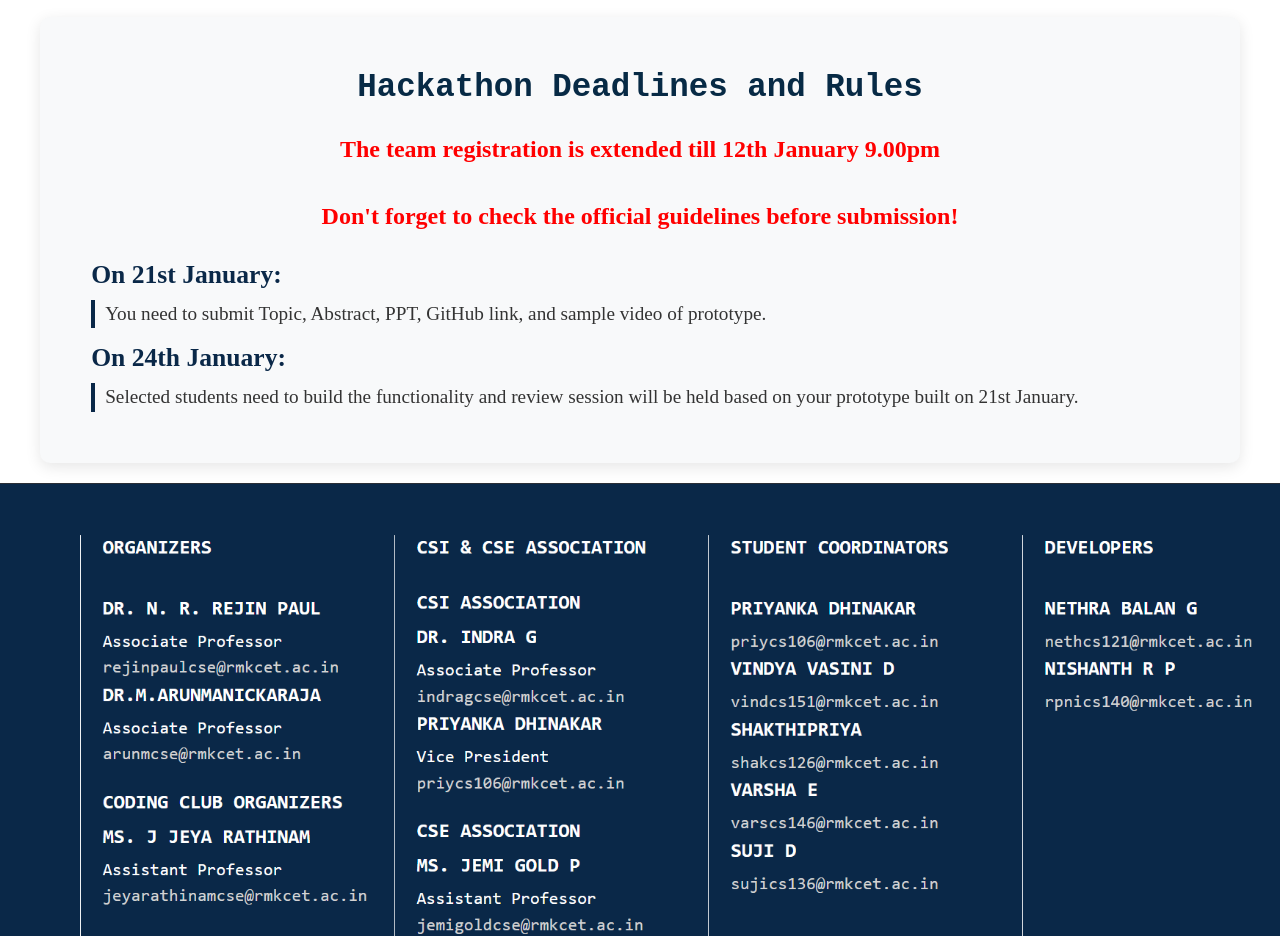
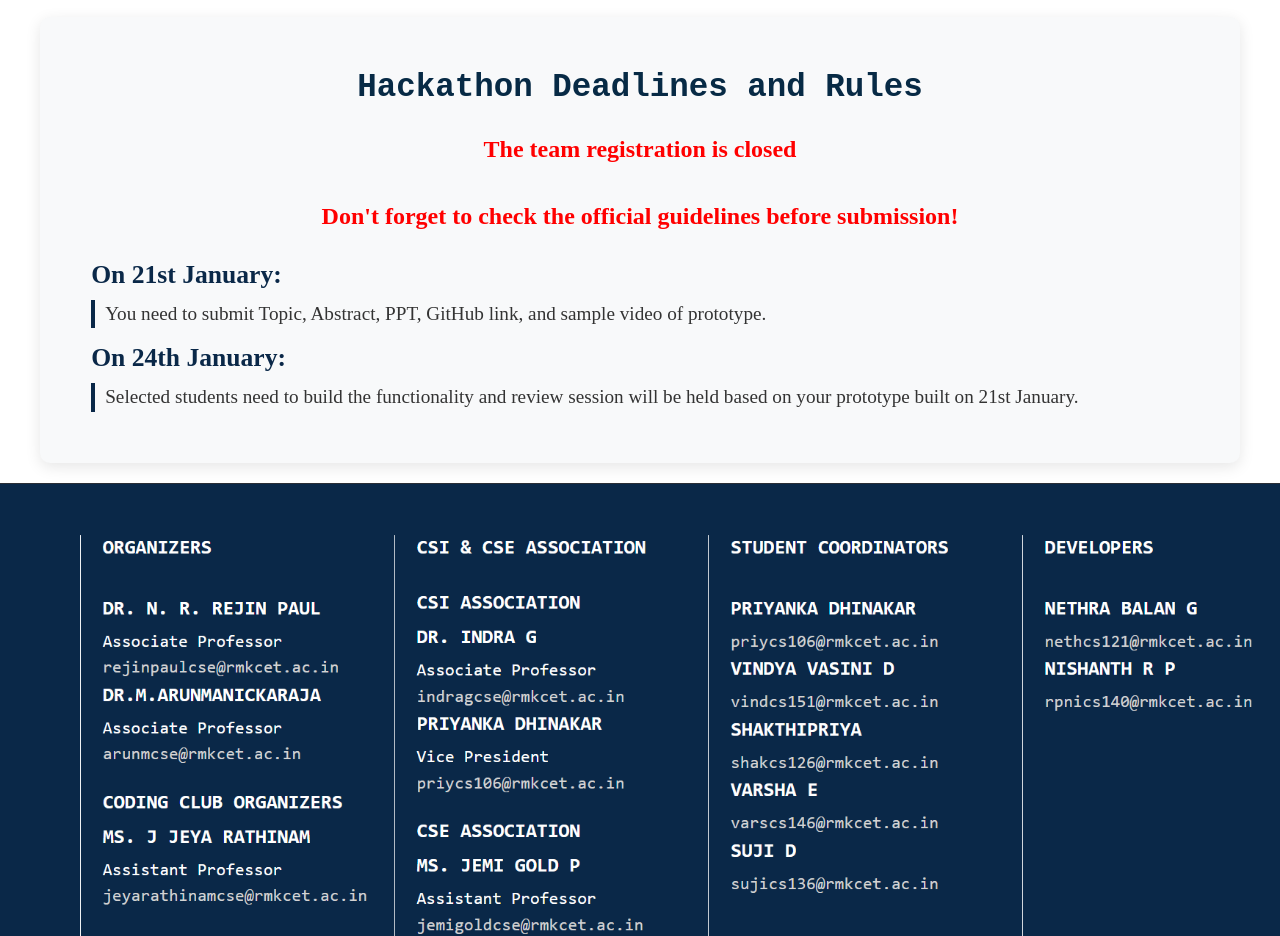
Before and after one commit to PRIYANKADHINAKAR2005/CollegeHackathon, a website: page public/index.html in a window 1280 px wide. Shown: the part 1260-2196 px from the top of the page. Drawn offline with Linux system fonts and the light colour scheme.

Commit message:
Update index.html

```diff
--- a/public/index.html
+++ b/public/index.html
@@ -93,7 +93,7 @@
         <h2>Hackathon Deadlines and Rules</h2>
     </div>
     <div class="important-note">
-        <p>The team registration is extended till 12th January 9.00pm</p>
+        <p>The team registration is closed</p>
     </div>
 
     <!-- Second Important Note -->
```
